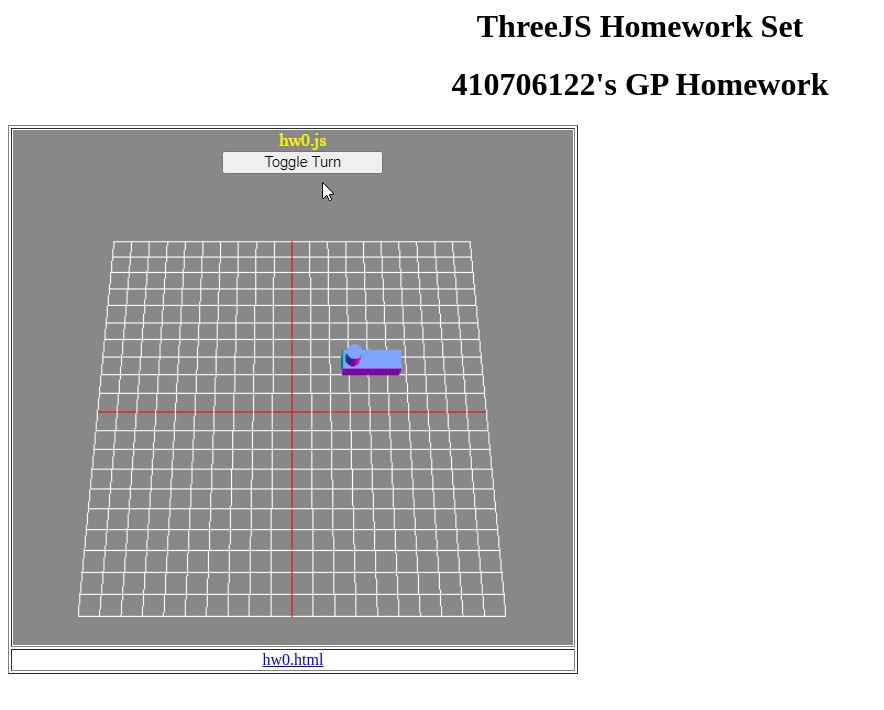
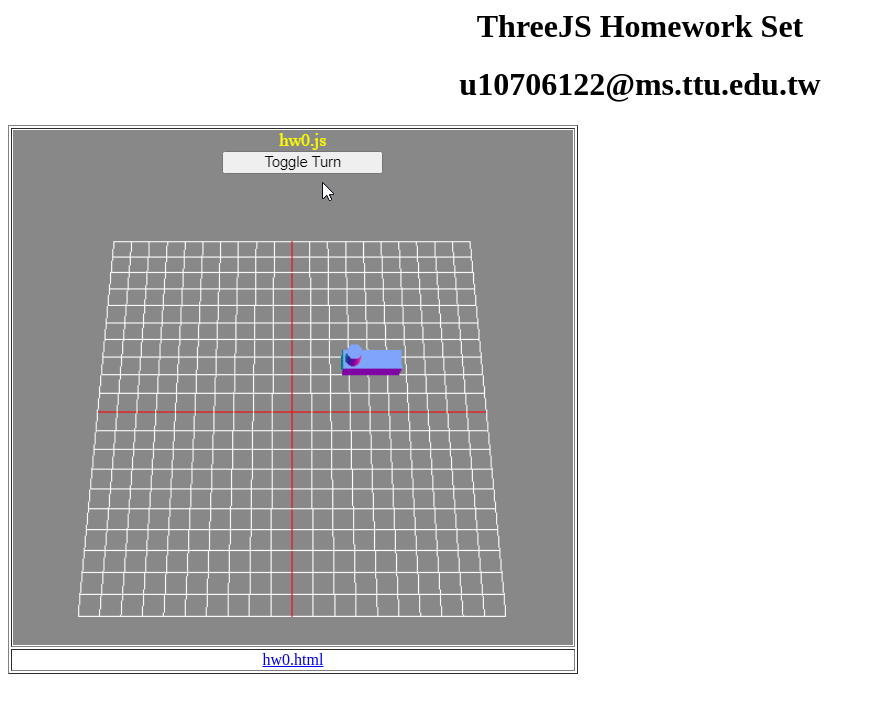
Before and after one commit to Chung-How/GameProgrammingHW, a plain HTML site: page index.html in a window 1280 px wide. Shown: the whole page, without its empty margins (0-884 px from the left). Drawn offline with Linux system fonts and the light colour scheme.

Commit message:
Update index.html

```diff
--- a/index.html
+++ b/index.html
@@ -8,7 +8,7 @@
 			<font face="Bookman Old Style">ThreeJS Homework Set </font>
 		</h1>
 		<h1 align="center">
-			<font face="Bookman Old Style">410706122's GP Homework </font>
+			<font face="Bookman Old Style">u10706122@ms.ttu.edu.tw </font>
 		</h1>
 		<table border="1" width="500">
 			<tbody>
```
